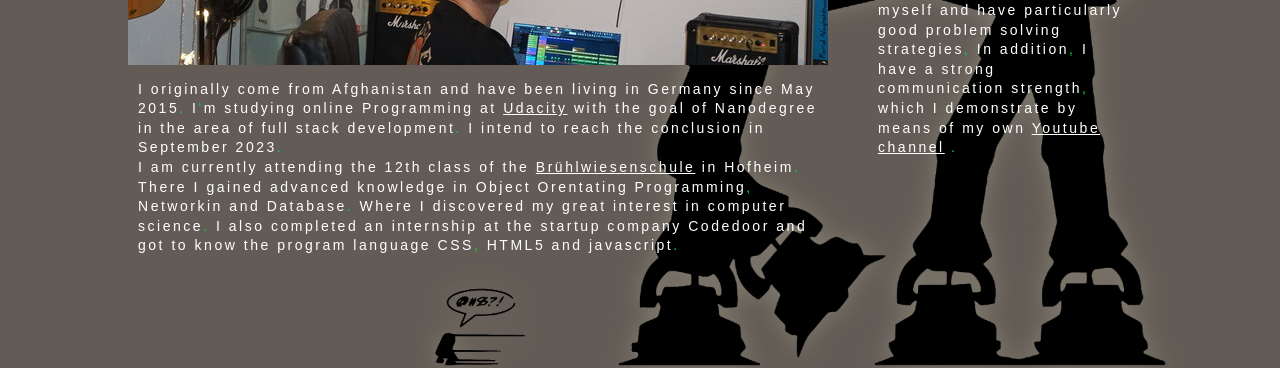
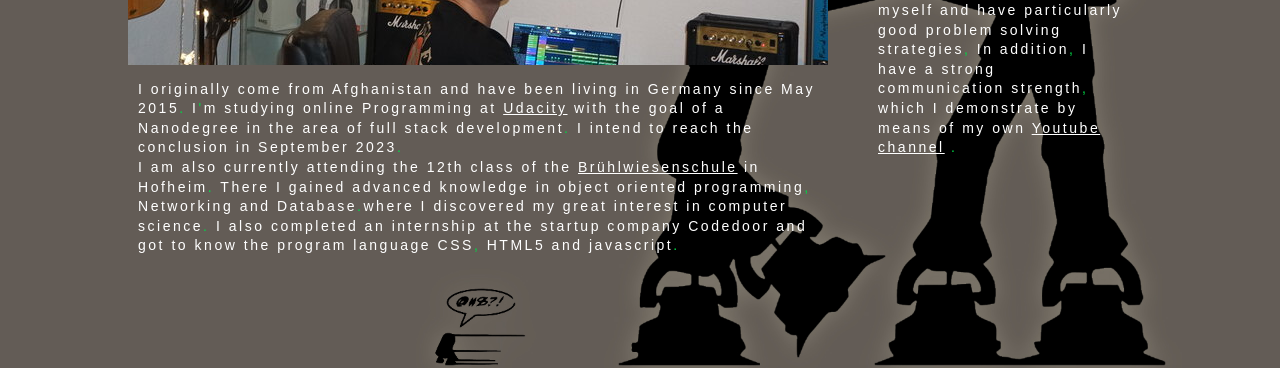
Before and after one commit to Nimaturkmani/nimaturkmani.github.io, a plain HTML site: page index.html in a window 1280 px wide. Shown: the part 1918-2286 px from the top of the page. Drawn offline with nearby package versions, Linux system fonts and the light colour scheme.

Commit message:
Update index.html

```diff
--- a/index.html
+++ b/index.html
@@ -103,10 +103,10 @@ Home page
 		<p class="one">
 
 I originally come from Afghanistan and have been living in Germany since May 2015<span class="specialColor">.</span>
-I<span class="specialColor">'</span>m studying online Programming at <a href="https://www.udacity.com/" target="_blank" class="udacity">Udacity</a> with the goal of Nanodegree in the area of full stack development<span class="specialColor">.</span> I intend to reach the conclusion in September 2023<span class="specialColor">.</span>
+I<span class="specialColor">'</span>m studying online Programming at <a href="https://www.udacity.com/" target="_blank" class="udacity">Udacity</a> with the goal of a Nanodegree in the area of full stack development<span class="specialColor">.</span> I intend to reach the conclusion in September 2023<span class="specialColor">.</span>
 			<br>
 
-I am currently attending the 12th class of the <a href="https://bws-hofheim.de/" target="_blank" class="bws-hofheim">Brühlwiesenschule</a> in Hofheim<span class="specialColor">.</span> There I gained advanced knowledge in Object Orentating Programming<span class="specialColor">,</span> Networkin and Database<span class="specialColor">.</span> Where I discovered my great interest in computer science<span class="specialColor">.</span> I also completed an internship at the startup company Codedoor and got to know the program language CSS<span class="specialColor">,</span> HTML5 and javascript<span class="specialColor">.</span></p>
+I am also currently attending the 12th class of the <a href="https://bws-hofheim.de/" target="_blank" class="bws-hofheim">Brühlwiesenschule</a> in Hofheim<span class="specialColor">.</span> There I gained advanced knowledge in object oriented programming<span class="specialColor">,</span> Networking and Database<span class="specialColor">.</span>where I discovered my great interest in computer science<span class="specialColor">.</span> I also completed an internship at the startup company Codedoor and got to know the program language CSS<span class="specialColor">,</span> HTML5 and javascript<span class="specialColor">.</span></p>
 
 </div>
 
```
